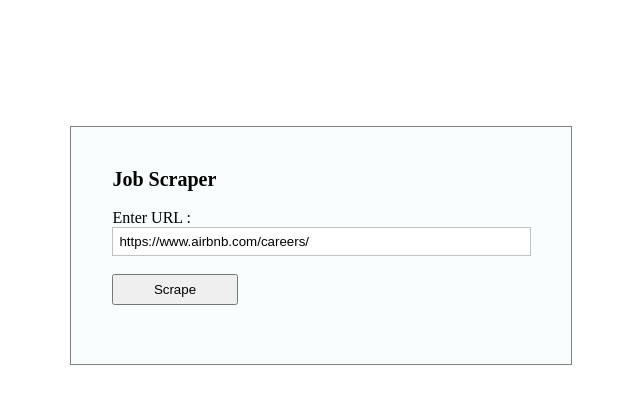
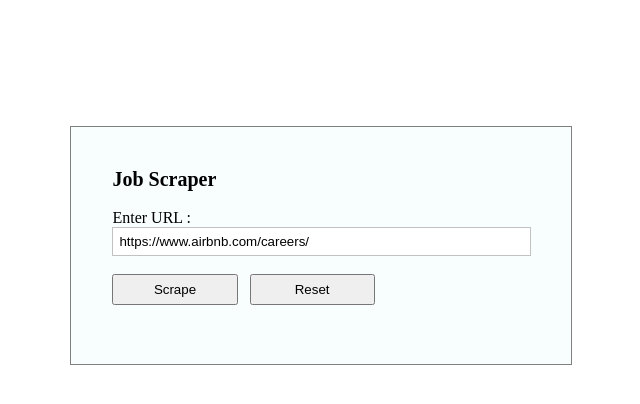
Before and after one commit to sarangpatel/jobscrapperv2, a PHP site: page /level3/index.php in a window 1280 px wide. Shown: the top 404 px of the page, without its empty margins (319-959 px from the left). Run offline with PHP 8.4, Linux system fonts and the light colour scheme; data that the repository does not hold is empty; some libraries are stand-ins or nearby versions.

Commit message:
level3 html

```diff
--- a/level3/html/home.php
+++ b/level3/html/home.php
@@ -23,7 +23,7 @@ input[type="text"]{
 	border:1px solid #c1c1c1;
 }
 
-input[type="submit"]{
+input[type="submit"],input[type="button"]{
 	padding:6px;
 	width:30%;
 	cursor:pointer;
@@ -61,7 +61,7 @@ input[type="submit"]{
 					</select>
 				</div> -->
 				<div>&nbsp;</div>
-				<div><input type = "submit" value = "Scrape" name = "submit" /></div>
+				<div><input type = "submit" value = "Scrape" name = "submit" /> &nbsp; <input type = "button" value = "Reset" name = "reload_page" onclick = "location.reload(true)" /></div>
 				<input type = "hidden" value = "scrape" name = "action" />
 				<div>&nbsp;</div>
 				<div id = "scrap_urls"></div>
```
